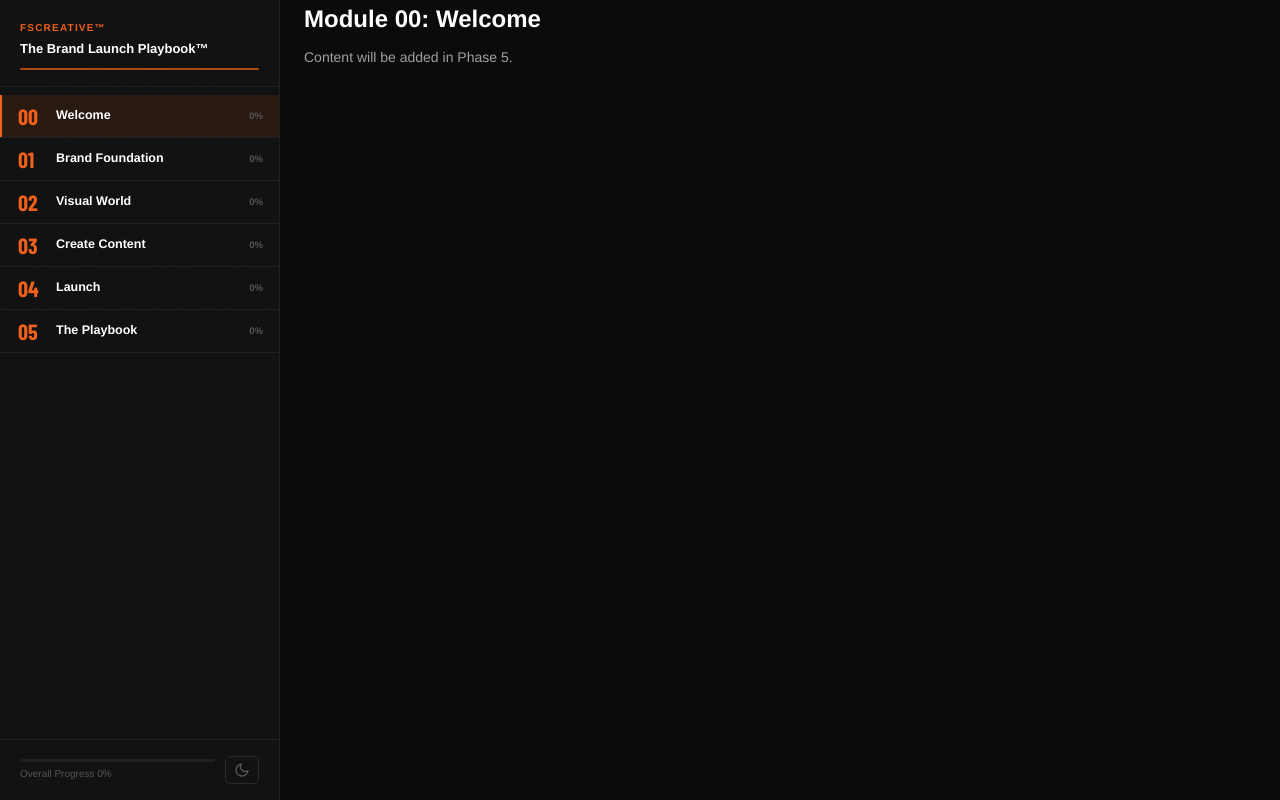
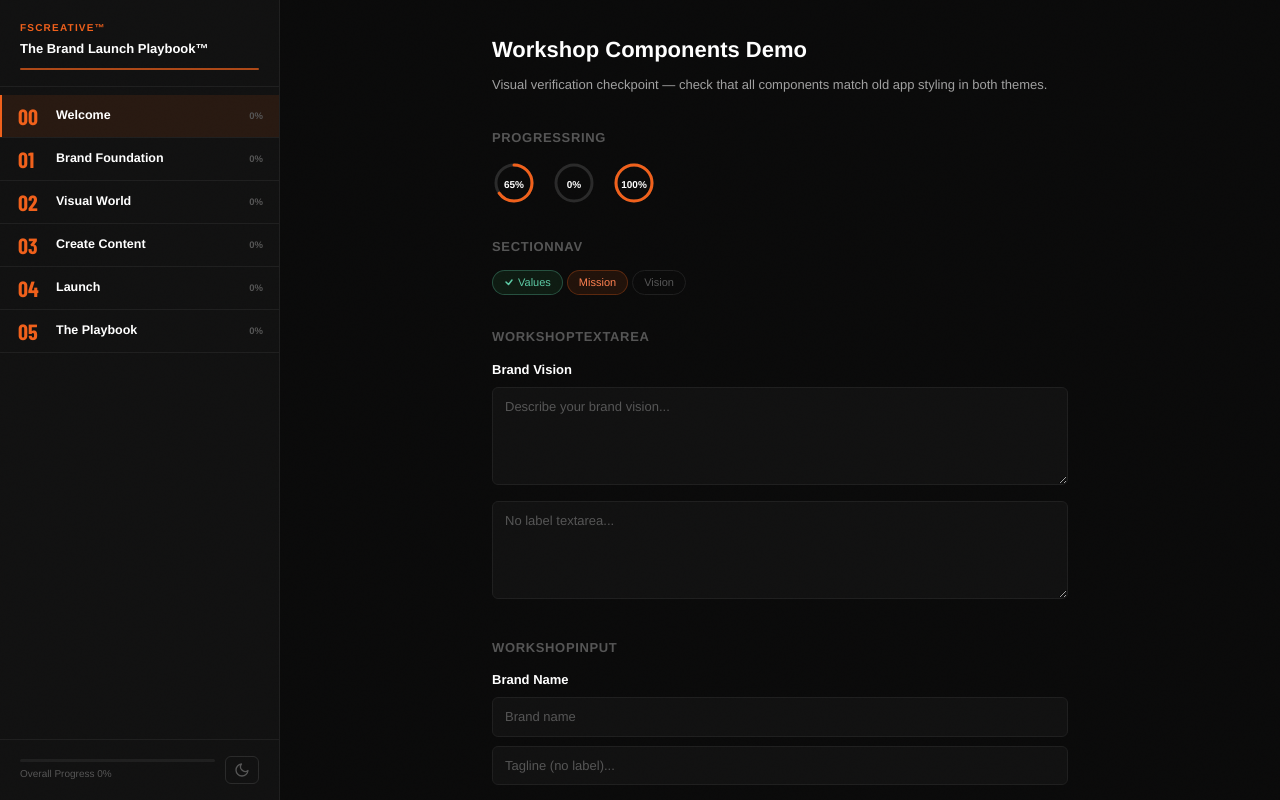
Before and after one commit to watchgabe/visual-world-workbook, a Next.js app: page /modules/welcome in a window 1280 px wide. Built offline with nearby package versions, Linux system fonts and the light colour scheme; no server answers; a web font is replaced by a local one.

Commit message:
feat(03-03): add workshop components demo page for visual verification
- Demo page at /modules/welcome showing all 6 workshop components
- WorkshopTextarea, WorkshopInput, OptionSelector, SectionNav, ProgressRing
- Shows both with and without labels, various states

```diff
--- /dev/null
+++ b/src/app/(app)/modules/welcome/page.tsx
@@ -0,0 +1,181 @@
+'use client'
+
+import { useState } from 'react'
+import { WorkshopTextarea } from '@/components/workshop/WorkshopTextarea'
+import { WorkshopInput } from '@/components/workshop/WorkshopInput'
+import { OptionSelector } from '@/components/workshop/OptionSelector'
+import { SectionNav } from '@/components/workshop/SectionNav'
+import { ProgressRing } from '@/components/workshop/ProgressRing'
+
+export default function WelcomeDemoPage() {
+  const [textareaValue, setTextareaValue] = useState('')
+  const [inputValue, setInputValue] = useState('')
+  const [selectedStyle, setSelectedStyle] = useState('')
+  const [activeSection, setActiveSection] = useState(1)
+
+  const sections = [
+    { name: 'Values', complete: true },
+    { name: 'Mission', complete: false },
+    { name: 'Vision', complete: false },
+  ]
+
+  const styleOptions = [
+    { label: 'Minimalist', value: 'minimalist' },
+    { label: 'Bold', value: 'bold' },
+    { label: 'Playful', value: 'playful' },
+    { label: 'Elegant', value: 'elegant' },
+  ]
+
+  return (
+    <div style={{ maxWidth: '640px', margin: '0 auto', padding: '2rem' }}>
+      <h1
+        style={{
+          fontSize: '22px',
+          fontWeight: 700,
+          color: 'var(--text)',
+          marginBottom: '8px',
+        }}
+      >
+        Workshop Components Demo
+      </h1>
+      <p
+        style={{
+          fontSize: '13px',
+          color: 'var(--dim)',
+          marginBottom: '2rem',
+        }}
+      >
+        Visual verification checkpoint — check that all components match old app styling in both
+        themes.
+      </p>
+
+      {/* ProgressRing */}
+      <section style={{ marginBottom: '2rem' }}>
+        <h2
+          style={{
+            fontSize: '13px',
+            fontWeight: 600,
+            color: 'var(--dimmer)',
+            textTransform: 'uppercase',
+            letterSpacing: '0.05em',
+            marginBottom: '12px',
+          }}
+        >
+          ProgressRing
+        </h2>
+        <div style={{ display: 'flex', gap: '16px', alignItems: 'center' }}>
+          <ProgressRing percent={65} />
+          <ProgressRing percent={0} />
+          <ProgressRing percent={100} />
+        </div>
+      </section>
+
+      {/* SectionNav */}
+      <section style={{ marginBottom: '2rem' }}>
+        <h2
+          style={{
+            fontSize: '13px',
+            fontWeight: 600,
+            color: 'var(--dimmer)',
+            textTransform: 'uppercase',
+            letterSpacing: '0.05em',
+            marginBottom: '12px',
+          }}
+        >
+          SectionNav
+        </h2>
+        <SectionNav
+          sections={sections}
+          activeIndex={activeSection}
+          onSectionChange={setActiveSection}
+        />
+      </section>
+
+      {/* WorkshopTextarea */}
+      <section style={{ marginBottom: '2rem' }}>
+        <h2
+          style={{
+            fontSize: '13px',
+            fontWeight: 600,
+            color: 'var(--dimmer)',
+            textTransform: 'uppercase',
+            letterSpacing: '0.05em',
+            marginBottom: '12px',
+          }}
+        >
+          WorkshopTextarea
+        </h2>
+        <WorkshopTextarea
+          moduleSlug="welcome"
+          fieldKey="brand_vision"
+          value={textareaValue}
+          onChange={setTextareaValue}
+          placeholder="Describe your brand vision..."
+          label="Brand Vision"
+        />
+        <WorkshopTextarea
+          moduleSlug="welcome"
+          fieldKey="no_label"
+          value=""
+          onChange={() => {}}
+          placeholder="No label textarea..."
+        />
+      </section>
+
+      {/* WorkshopInput */}
+      <section style={{ marginBottom: '2rem' }}>
+        <h2
+          style={{
+            fontSize: '13px',
+            fontWeight: 600,
+            color: 'var(--dimmer)',
+            textTransform: 'uppercase',
+            letterSpacing: '0.05em',
+            marginBottom: '12px',
+          }}
+        >
+          WorkshopInput
+        </h2>
+        <WorkshopInput
+          moduleSlug="welcome"
+          fieldKey="brand_name"
+          value={inputValue}
+          onChange={setInputValue}
+          placeholder="Brand name"
+          label="Brand Name"
+        />
+        <WorkshopInput
+          moduleSlug="welcome"
+          fieldKey="tagline"
+          value=""
+          onChange={() => {}}
+          placeholder="Tagline (no label)..."
+        />
+      </section>
+
+      {/* OptionSelector */}
+      <section style={{ marginBottom: '2rem' }}>
+        <h2
+          style={{
+            fontSize: '13px',
+            fontWeight: 600,
+            color: 'var(--dimmer)',
+            textTransform: 'uppercase',
+            letterSpacing: '0.05em',
+            marginBottom: '12px',
+          }}
+        >
+          OptionSelector
+        </h2>
+        <OptionSelector
+          moduleSlug="welcome"
+          fieldKey="visual_style"
+          value={selectedStyle}
+          onChange={setSelectedStyle}
+          options={styleOptions}
+          label="Visual Style"
+        />
+      </section>
+    </div>
+  )
+}
```
